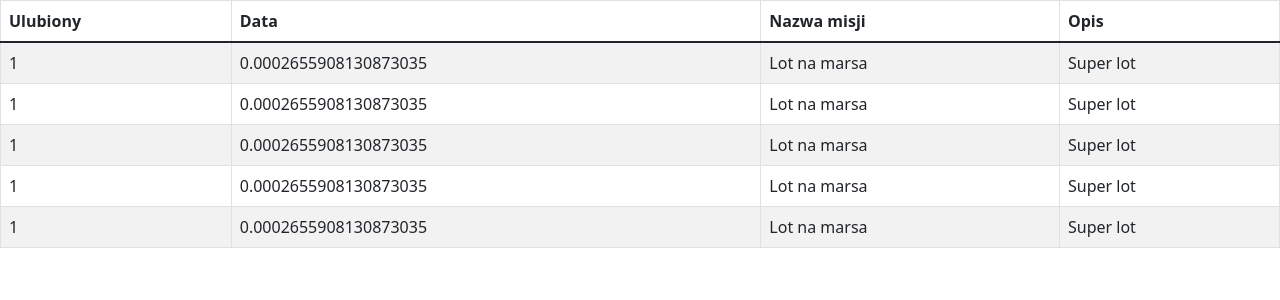
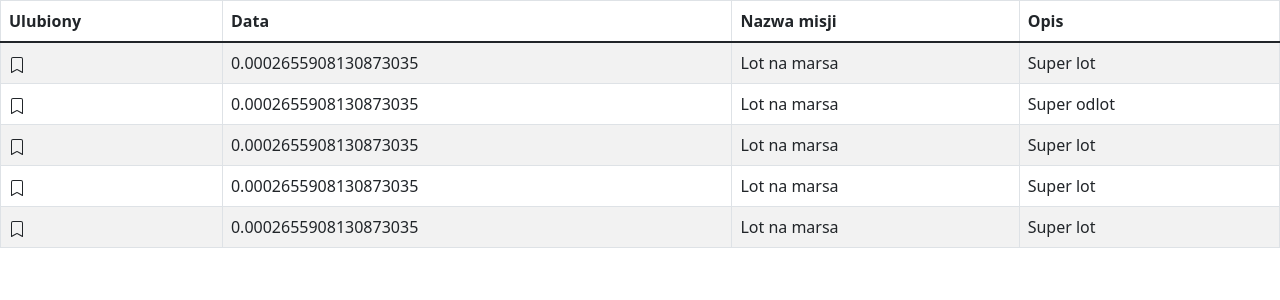
Before and after one commit to 99mac99/TABLE--SPACEX, a React (Create React App) app: page / in a window 1280 px wide. Shown: the top 300 px of the page. Built offline with nearby package versions, Linux system fonts and the light colour scheme.

Commit message:
add icon

```diff
--- a/package.json
+++ b/package.json
@@ -15,10 +15,12 @@
     "@types/react-dom": "^17.0.11",
     "axios": "^0.24.0",
     "bootstrap": "^5.1.3",
+    "bootstrap-icons": "^1.7.2",
     "graphql": "^15.8.0",
     "prop-types": "^15.7.2",
     "react": "^17.0.2",
     "react-bootstrap": "^2.0.3",
+    "react-bootstrap-icons": "^1.7.2",
     "react-dom": "^17.0.2",
     "react-router-dom": "^6.0.2",
     "react-scripts": "^4.0.3",
--- a/src/App.tsx
+++ b/src/App.tsx
@@ -5,6 +5,7 @@ import './index.css';
 import { gql, useQuery } from '@apollo/client';
 import Header from './components/Header/header';
 import SpaceRow from'./components/containerRow/containerRow';
+import * as Icon from 'react-bootstrap-icons';
 
 
 type MyProps ={
@@ -40,7 +41,7 @@ class App extends Component<MyProps,MyState>{
 				id: 2 ,
 				date: 21/37/2137 ,
 				nameMission: "Lot na marsa",
-				description: 'Super lot'
+				description: 'Super odlot'
                 },
 				{
 				id: 3 ,
--- /dev/null
+++ b/src/components/containerRow/Row/IconRow/IconRow.tsx
@@ -0,0 +1,22 @@
+import React from 'react';
+import * as Icon from 'react-bootstrap-icons';
+import 'bootstrap/dist/css/bootstrap.css';
+
+function IconRow() {
+	return (
+		<>
+			<svg
+				xmlns='http://www.w3.org/2000/svg'
+				width='16'
+				height='16'
+				fill='currentColor'
+				className='bi bi-bookmark'
+				viewBox='0 0 16 16'
+			>
+				<path d='M2 2a2 2 0 0 1 2-2h8a2 2 0 0 1 2 2v13.5a.5.5 0 0 1-.777.416L8 13.101l-5.223 2.815A.5.5 0 0 1 2 15.5V2zm2-1a1 1 0 0 0-1 1v12.566l4.723-2.482a.5.5 0 0 1 .554 0L13 14.566V2a1 1 0 0 0-1-1H4z' />
+			</svg>
+		</>
+	);
+}
+
+export default IconRow;
--- a/src/components/containerRow/Row/row.tsx
+++ b/src/components/containerRow/Row/row.tsx
@@ -1,10 +1,14 @@
 import React from 'react';
+import IconRow from './IconRow/IconRow';
+import * as Icon from 'react-bootstrap-icons';
+
+
 
 function Row(props: string | number | any) {
 	return (
 		<>
 			<tr>
-				<td>1</td>
+				<td><IconRow /></td>
 				<td>{props.date}</td>
 				<td>{props.nameMission}</td>
 				<td>{props.description}</td>
--- a/src/index.tsx
+++ b/src/index.tsx
@@ -5,6 +5,7 @@ import App from './App';
 import reportWebVitals from './reportWebVitals';
 import { ApolloProvider } from '@apollo/client';
 import { client } from './apollo-client';
+import * as Icon from 'react-bootstrap-icons';
 
 
 ReactDOM.render(
```
Also changed, not shown: 1 other file (tests, documents, lock files or other folders).
